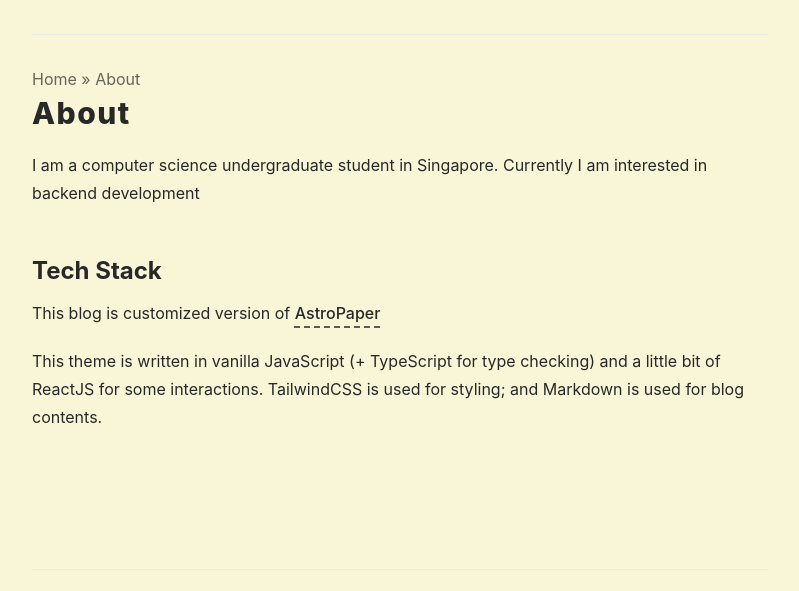
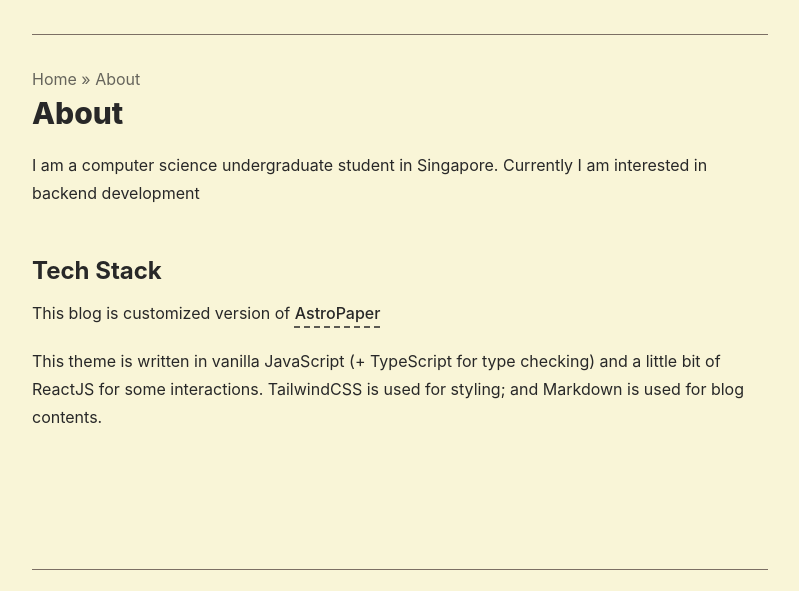
Before and after one commit to wsklee/wsklee.github.io, an Astro site: page /about in a window 1280 px wide. Shown: the part 158-749 px from the top of the page, without its empty margins (240-1039 px from the left). Built offline with nearby package versions, Linux system fonts and the light colour scheme; Astro itself is replaced by a stand-in of ours.

Commit message:
fix: change border color and about layout

```diff
--- a/src/layouts/AboutLayout.astro
+++ b/src/layouts/AboutLayout.astro
@@ -20,7 +20,7 @@ const { frontmatter } = Astro.props;
   <Breadcrumbs />
   <main id="main-content">
     <section id="about" class="prose mb-28 max-w-3xl prose-img:border-0">
-      <h1 class="text-2xl tracking-wider sm:text-3xl">{frontmatter.title}</h1>
+      <h1 class="text-2xl sm:text-3xl">{frontmatter.title}</h1>
       <slot />
     </section>
   </main>
--- a/src/styles/base.css
+++ b/src/styles/base.css
@@ -11,7 +11,7 @@
     --color-accent: 69, 133, 136;
     --color-card: 230, 230, 230;
     --color-card-muted: 205, 205, 205;
-    --color-border: 236, 233, 233;
+    --color-border: 124, 111, 100;
   }
   /* default */
   /* html[data-theme="light"] {
```
